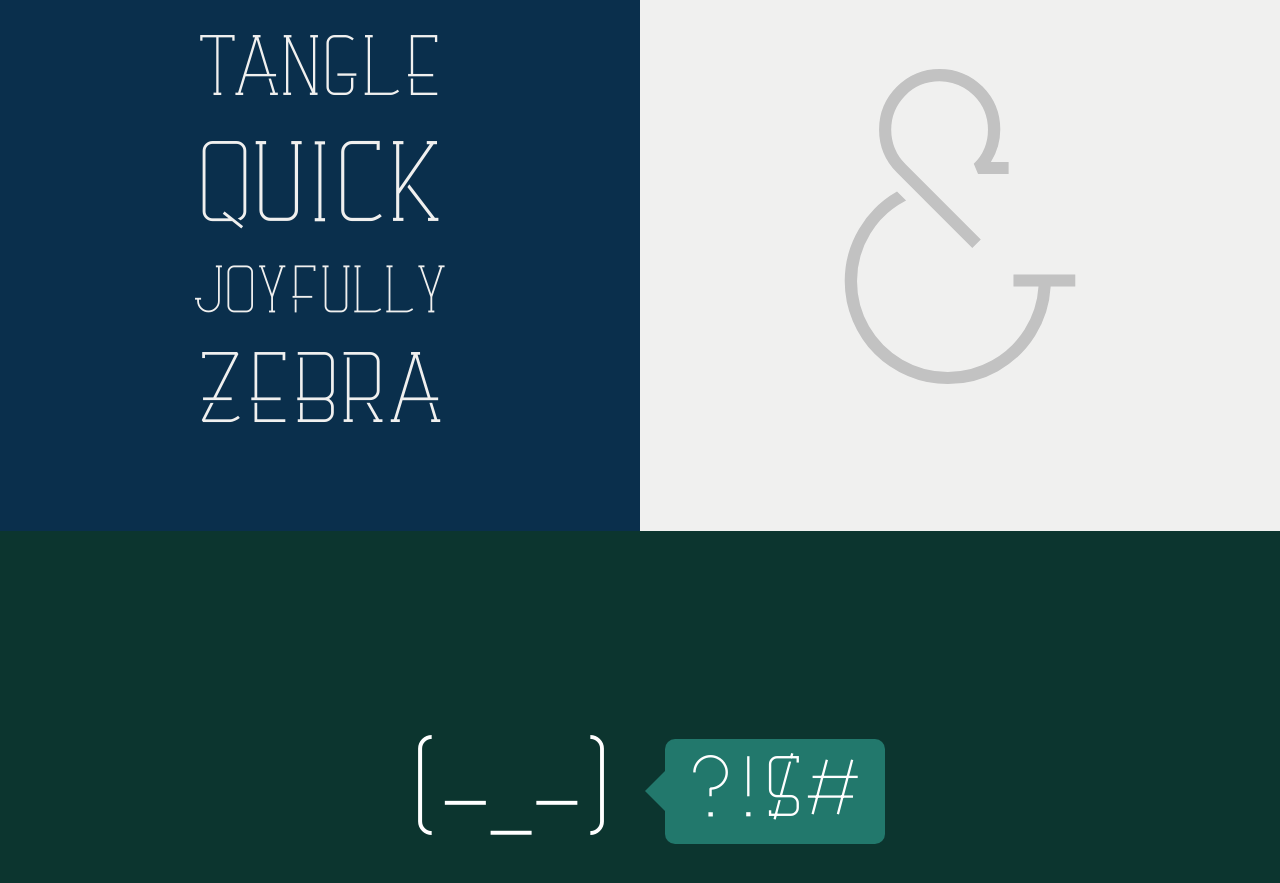
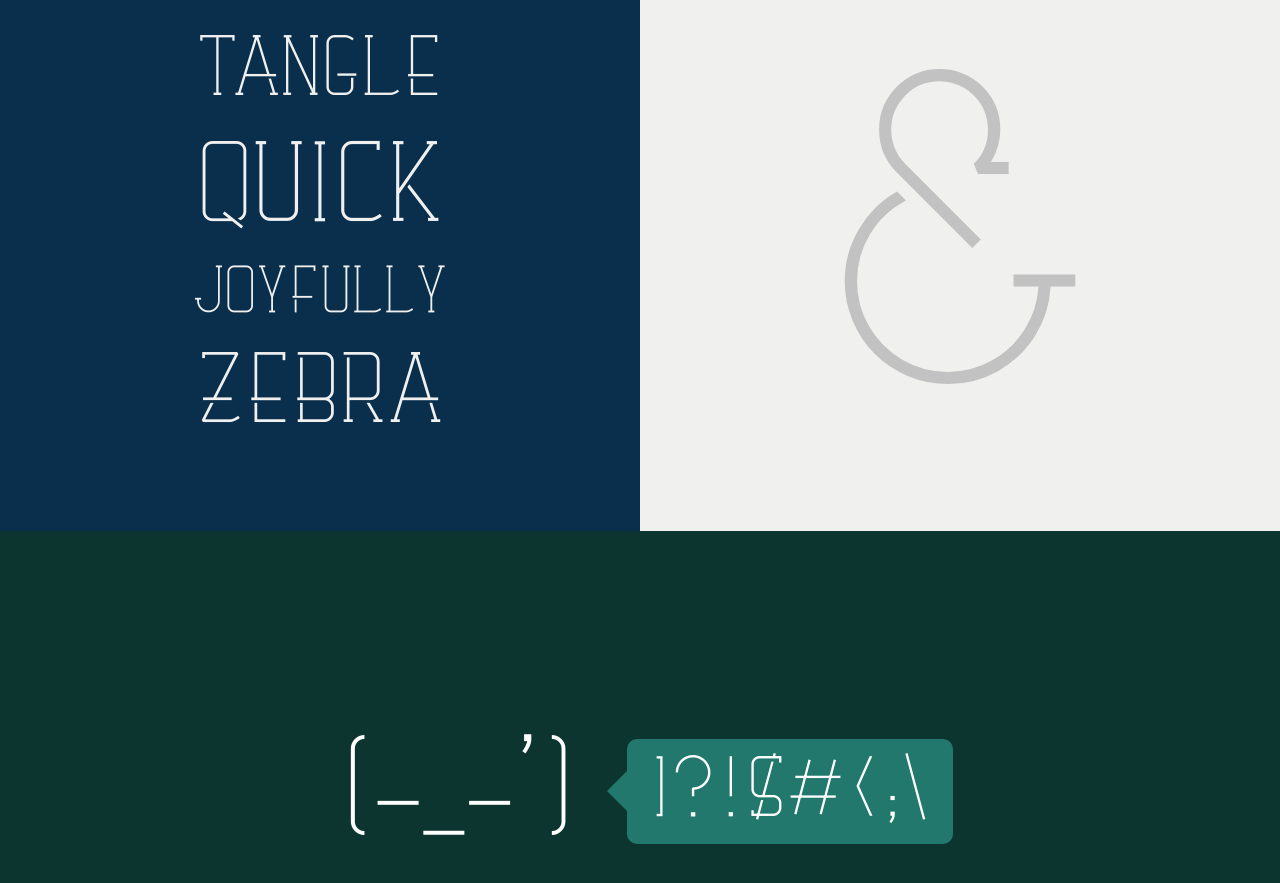
Before and after one commit to andrewmillen/casino-specimen, a plain HTML site: page index.html in a window 1280 px wide. Shown: the part 1062-1945 px from the top of the page. Drawn offline with nearby package versions, Linux system fonts and the light colour scheme.

Commit message:
added special characters to emoji section

```diff
--- a/index.html
+++ b/index.html
@@ -42,8 +42,8 @@
 
           <section class="cf section--three">
               <div class="try-me">
-                  <span contenteditable="true" spellcheck="false">(-_-)</span>
-                  <span contenteditable="true" spellcheck="false" class="bubble">?!$#</span>
+                  <span contenteditable="true" spellcheck="false">(-_-')</span>
+                  <span contenteditable="true" spellcheck="false" class="bubble">]?!$#<;\</span>
               </div>
           </section>
 
```
